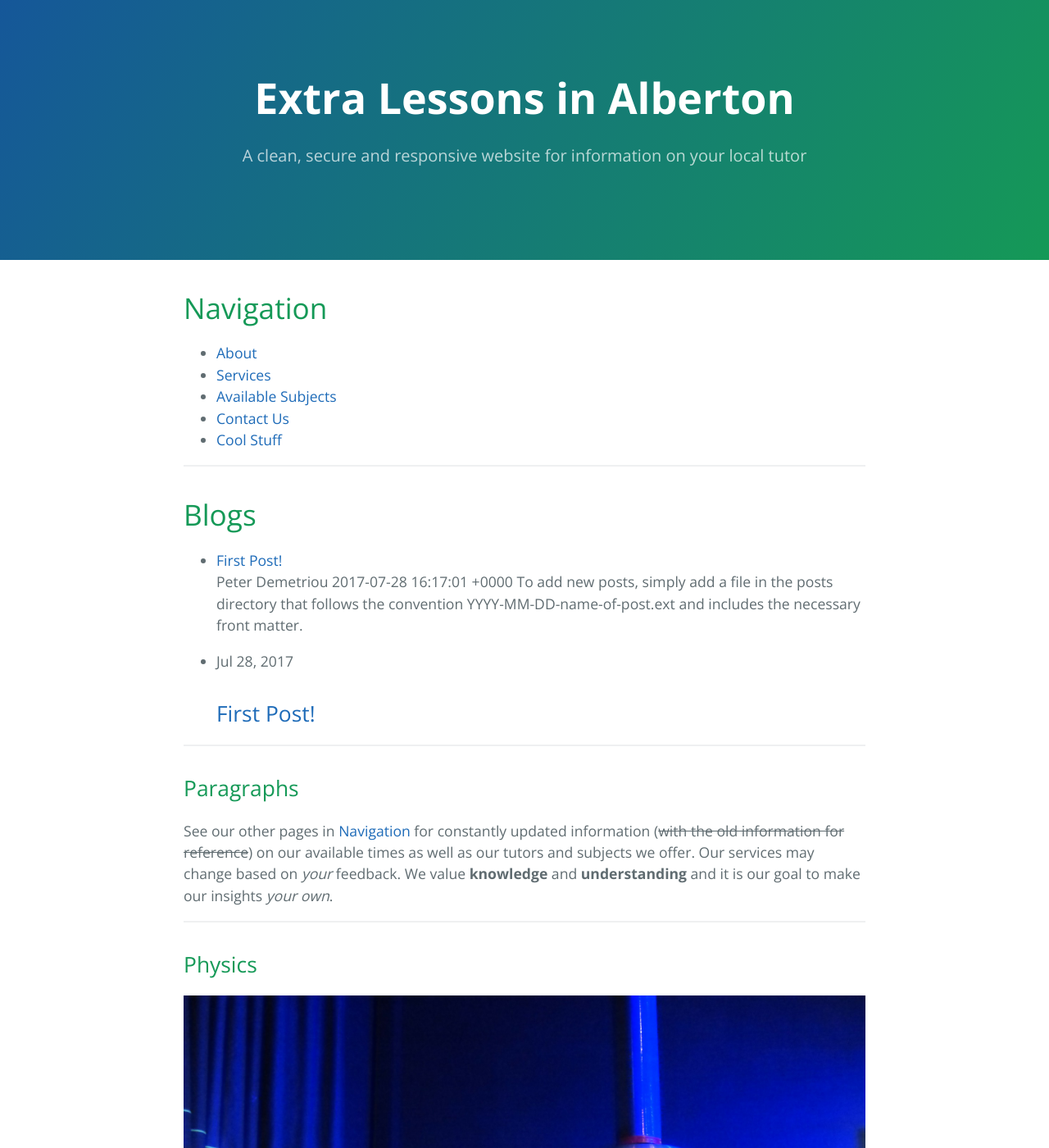
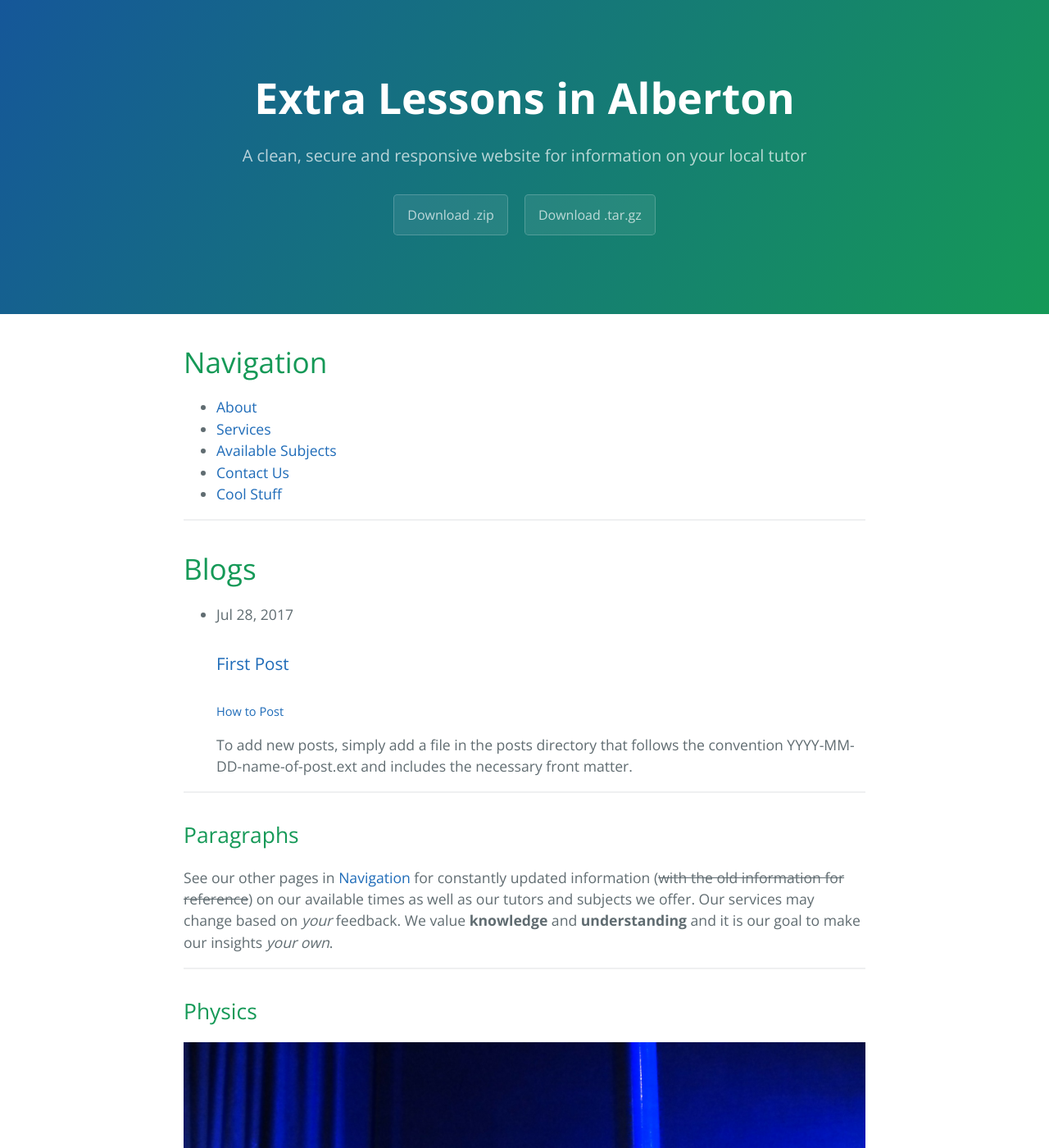
Before and after one commit to HelloBeastie/HelloBeastie.github.io, a Jekyll site: the page built from index.md, in a window 1280 px wide and 1400 px high. Shown: the whole window at 82% size. Built offline with Jekyll 4.4.1, drawn with Linux system fonts in a browser that asks for light colours; our own code applies the rules of GitHub Pages for plain Markdown files.

```diff
--- a/_config.yml
+++ b/_config.yml
@@ -1,5 +1,5 @@
 description: A clean, secure and responsive website for information on your local tutor
-show_downloads: false
+show_downloads: True
 google_analytics:
 title: Extra Lessons in Alberton
 email: riki.lee2@gmail.com
--- a/_posts/2017-07-28-first-post.md
+++ b/_posts/2017-07-28-first-post.md
@@ -1,14 +1,19 @@
 ---
 layout: default
-title: "First Post!"
-subtitle: How to Post
-date: 2017-07-28  16:16:01 -0001
+title: "First Post"
+subtitle: "How to Post"
+date: 2017-07-28
 author: Peter Demetriou
 categories: Posting
 tags: How to Post
 excerpt: "To add new posts, simply add a file in the posts directory that follows the convention YYYY-MM-DD-name-of-post.ext and includes the necessary front matter."
 ---
 
+# [](#First Post)First Post
+
 You’ll find this post in your `_posts` directory. Go ahead and edit it and re-build the site to see your changes. You can rebuild the site in many different ways, but the most common way is to run `bundle exec jekyll serve`, which launches a web server and auto-regenerates your site when a file is updated.
 
 To add new posts, simply add a file in the `_posts` directory that follows the convention `YYYY-MM-DD-name-of-post.ext` and includes the necessary front matter. Take a look at the source for this post to get an idea about how it works.
+
+* * *
+[back](./)
--- a/index.md
+++ b/index.md
@@ -13,24 +13,17 @@ layout: default
 * * *
 # [](#Blogs)Blogs
 
-<ul>
-   {% for post in site.posts %}
-    <li>
-      <a href="{{ post.url }}">{{ post.title }}</a>
-    </li>
-      {{post.author}} {{post.date }}
-      {{ post.excerpt }}
-  {% endfor %}
-</ul>
-
 <ul class="post-list">
   {% for post in site.posts %}
     <li>
       <span class="post-meta">{{ post.date | date: "%b %-d, %Y" }}</span>
-
-      <h2>
+      <h3>
         <a class="post-link" href="{{ post.url | prepend: site.baseurl }}">{{ post.title }}</a>
-      </h2>
+      </h3>
+      <h5>
+        <a class="post-link" href="{{ post.url | prepend: site.baseurl }}">{{ post.subtitle }}</a>
+      </h5>
+      {{ post.excerpt }}
     </li>
   {% endfor %}
 </ul>
```
Also changed, not shown: _includes/footer.html (+19 -2 lines), contact-us.md (+8 -0 lines).
